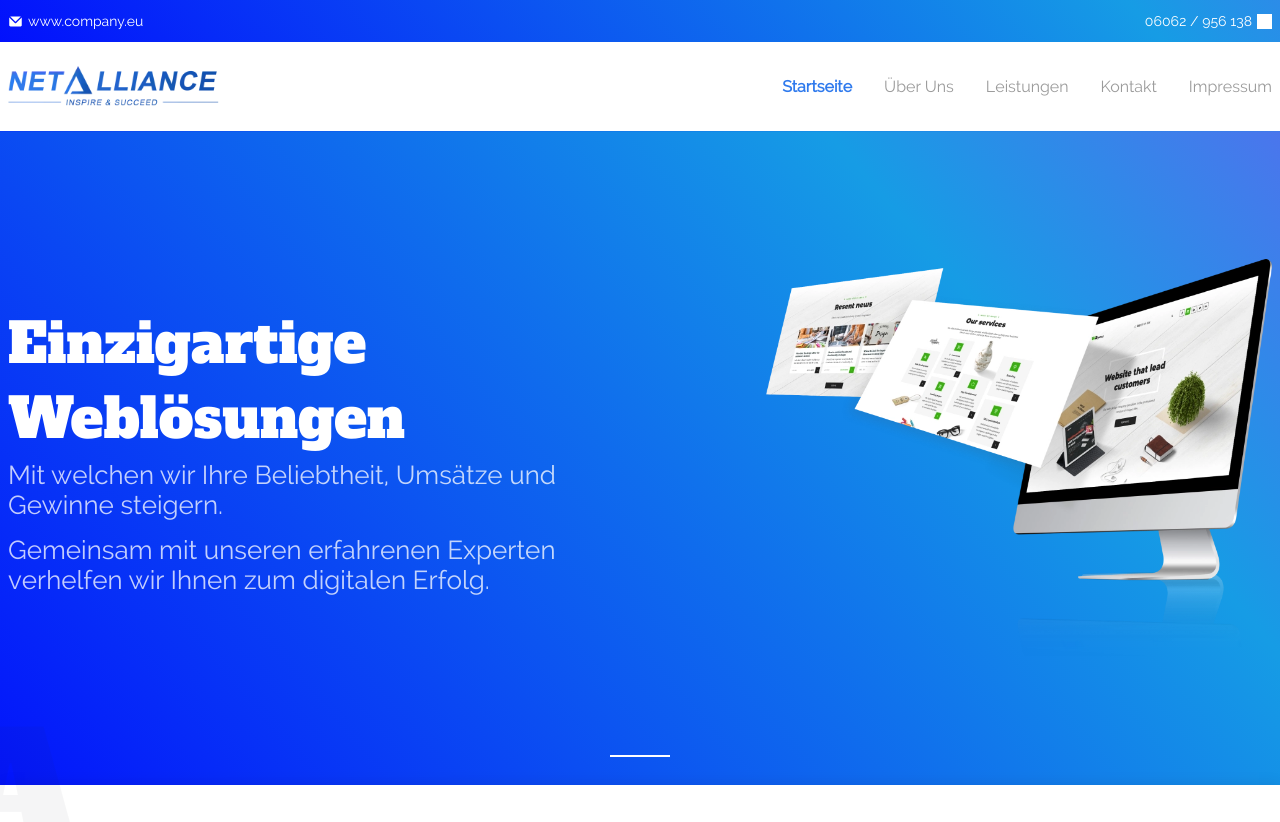
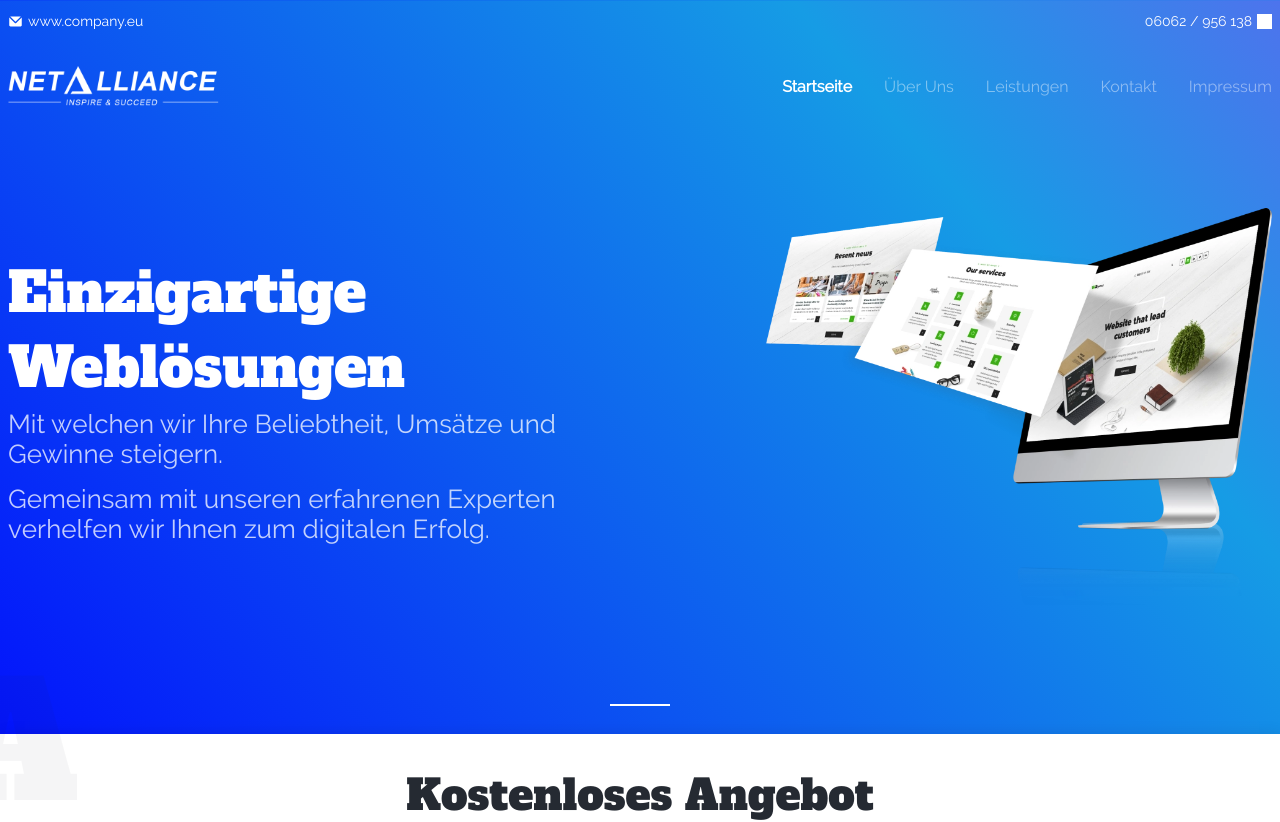
Before and after one commit to julianchahine/nextjs, a Next.js app: page / in a window 1280 px wide. Shown: the top 822 px of the page. Built offline with nearby package versions, Linux system fonts and the light colour scheme; grey boxes are pictures that could not be loaded.

Commit message:
newest test

```diff
--- a/app/_parts/header/header.js
+++ b/app/_parts/header/header.js
@@ -10,16 +10,59 @@ import waterMarkImage from '../../_images/netalliance-watermark.png'
 
 
 import { usePathname } from 'next/navigation'
-import { useState } from 'react';
+import { useState, useEffect } from 'react';
 import Link from 'next/link'
 
-export default function Header() {
+import classNames from 'classnames';
+
+
+export function useScrollToActive() {
+    const [isActive, setIsActive] = useState(false);
+
+    useEffect(() => {
+        const handleScroll = () => {
+            const scrollY = window.scrollY;
+            const sectionOffset = 50; // Change this value to adjust the scroll distance
+
+            setIsActive(scrollY >= sectionOffset);
+        };
+
+        window.addEventListener('scroll', handleScroll);
+
+        return () => {
+            window.removeEventListener('scroll', handleScroll);
+        };
+    }, []);
+
+    return isActive;
+};
+
+
+export default function Header({condition1, condition2}) {
     const [menu, showMenu] = useState(false);
     const currentRoute = usePathname();
+    const isActive = useScrollToActive();
+
+    const combinedClasses = classNames(
+        styles.headerx, // Always applied
+        {
+            [styles.headerNoScroll]: currentRoute == "/",
+            [styles.header]: currentRoute != "/",
+        }
+    );
+
+    const test = classNames(
+        styles.headerx, // Always applied
+        {
+            [styles.logoInvert]: currentRoute == "/",
+            [styles.noInvert]: currentRoute == "/" && isActive,
+        }
+    );
+
     return (
         <>
-            <header className={styles.header}>
-                <section className={styles.topbar}>
+            <header className={combinedClasses}>
+                <section className={isActive ? styles.topbarScroll : styles.topbar}>
                     <div className={styles.container}>
                         <div className={styles.topbarMail}>
                             <Link href="/" className={styles.topbarLink}><Image src={mailImage} className="invertWh" width="15" height="15" />www.company.eu</Link>
@@ -29,16 +72,16 @@ export default function Header() {
                         </div>
                     </div>
                 </section>
-                <section className={styles.navigation}>
+                <section className={isActive ? styles.navigation + ' ' + styles.navigationScroll : styles.navigation}>
                     <div className={styles.container}>
                         <nav className={styles.navbar}>
-                            <Link className={styles.brand} href="/"><Image src={logoImage} className={styles.logo} width="211" height="40" alt="NETALLIANCE Logo" title="NETALLIANCE Logo" /></Link>
+                            <Link className={styles.brand} href="/"><Image src={logoImage} className={test + ' ' + styles.logo} width="211" height="40" alt="NETALLIANCE Logo" title="NETALLIANCE Logo" /></Link>
                             <label onClick={() => showMenu((prevMenu) => !prevMenu)} className={styles.navToggle}>
-                                <span className={ menu ? styles.burgerClose : ''}></span>
-                                <span className={ menu ? styles.burgerClose : ''}></span>
-                                <span className={ menu ? styles.burgerClose : ''}></span>
+                                <span className={menu ? styles.burgerClose : ''}></span>
+                                <span className={menu ? styles.burgerClose : ''}></span>
+                                <span className={menu ? styles.burgerClose : ''}></span>
                             </label>
-                            <div className={ menu ? styles.wrapper + ' ' + styles.menuActive : styles.wrapper}>
+                            <div className={menu ? styles.wrapper + ' ' + styles.menuActive : styles.wrapper}>
                                 <ul className={styles.menu}>
                                     <li className={styles.menuItem}><Link href="/" onClick={() => showMenu((prevMenu) => !prevMenu)} className={currentRoute === "/" ? styles.active : styles.menuLink}>Startseite</Link>
                                     </li>
--- a/app/_parts/header/header.module.css
+++ b/app/_parts/header/header.module.css
@@ -7,7 +7,7 @@
     transition: 0.5s;
 }
 
-.topbar {
+.header .topbar {
     width: 100%;
     height: auto;
     padding: 0px;
@@ -18,12 +18,34 @@
     transition: 0.5s;
 }
 
-.topbar .topbarLink {
+.headerNoScroll .topbarScroll {
+    width: 100%;
+    height: auto;
+    padding: 0px;
+    margin: 0;
+    background: var(--primary);
+    transition: 0.5s;
+}
+
+.header .topbar, .header .topbarScroll {
+    background: var(--primary);
+}
+
+.topbarLink {
     color: #fff;
+    max-width: max-content;
 }
 
 .topbar .topbarLink .topbarLink:hover {
     color: black;
+}
+
+.logoInvert {
+    filter: brightness(0) invert(1);
+}
+
+.noInvert {
+    filter: unset !important;
 }
 
 @keyframes gradient-animation {
@@ -54,7 +76,39 @@
     }
 }
 
+.headerNoScroll {
+    position: fixed;
+    top: 0;
+    left: 0;
+    width: 100%;
+    z-index: 9999;
+    transition: 0.5s;
+    background: transparent;
+}
+
+.headerNoScroll .topbar {
+    width: 100%;
+    height: auto;
+    padding: 0px;
+    margin: 0;
+    background: transparent;
+    transition: 0.5s;
+}
+
 .topbar .container {
+    max-width: 1300px;
+    height: auto;
+    padding: 8px;
+    margin: 0 auto;
+    display: flex;
+    align-items: center;
+    justify-content: center;
+    flex-direction: row;
+    flex-wrap: wrap;
+    gap: unset;
+}
+
+.topbarScroll .container {
     max-width: 1300px;
     height: auto;
     padding: 8px;
@@ -97,10 +151,37 @@
     flex-direction: row-reverse;
 }
 
+.topbarScroll a {
+    display: flex;
+    align-items: center;
+    justify-content: unset;
+    flex-direction: row;
+    flex-wrap: wrap;
+    gap: 5px;
+    font-size: 14px;
+    color: #fff;
+}
+
+.topbarScroll a:hover {
+    color: #083970;
+}
+
+.topbarPhone a {
+    flex-direction: row-reverse;
+}
+
 /******** NAVIGATION **********/
 .navigation {
+    padding: 1.5em 0;
+    transition: 1s;
+}
+
+.header .navigation {
     background: #fff;
-    padding: 1.5em 0;
+}
+
+.navigationScroll {
+    background: #fff;
 }
 
 .navigation .container {
@@ -124,7 +205,7 @@
     color: var(--primary) !important;
 }
 
-.header .navbar {
+.navbar {
     display: flex;
     flex-direction: row;
     flex: 1;
@@ -136,7 +217,7 @@
     transition: 0.6s;
 }
 
-.header .navbar .brand {
+.navbar .brand {
     font-family: inherit;
     font-size: 1.75rem;
     font-weight: 700;
@@ -147,10 +228,10 @@
 }
 
 .logo {
-    transition: 0.6s;
+    transition: 1s;
 }
 
-.header .navbar .menu {
+.navbar .menu {
     display: flex;
     flex-direction: row;
     flex: 1;
@@ -159,17 +240,17 @@
     align-items: center;
 }
 
-.header .navbar .menuItem:not(:first-child) {
+.navbar .menuItem:not(:first-child) {
     margin-left: 2rem;
 }
 
-.header .navbar .wrapper {
+.navbar .wrapper {
     transition: all 0.3s ease;
 }
 
 /**** MENU ****/
 @media only screen and (max-width: 1000px) {
-    .header .navbar .wrapper {
+    .navbar .wrapper {
         position: fixed;
         top: 0;
         left: 0;
@@ -184,7 +265,7 @@
         animation: gradient-animation 4s ease infinite;
     }
 
-    .header .navbar .wrapper .menu {
+    .navbar .wrapper .menu {
         display: flex;
         flex-direction: column;
         position: absolute;
@@ -198,18 +279,18 @@
         opacity: 1 !important;
     }
 
-    .header .navbar .wrapper .menuItem {
+    .navbar .wrapper .menuItem {
         width: 100%;
         display: flex;
         justify-content: center;
         margin: 1.5em 0 0 0;
     }
 
-    .header .navbar .wrapper .menuItem:not(:first-child) {
+    .navbar .wrapper .menuItem:not(:first-child) {
         margin-left: 0;
     }
 
-    .header .navbar .wrapper .menuItem a {
+    .navbar .wrapper .menuItem a {
         opacity: 1;
         color: #fff;
         font-size: 1rem;
@@ -217,7 +298,7 @@
         transition: 0.5s;
     }
 
-    .header .navbar .navToggle {
+    .navbar .navToggle {
         display: block;
         position: relative;
         right: -12px;
@@ -228,7 +309,7 @@
         z-index: 999;
     }
 
-    .header .navbar .navToggle span {
+    .navbar .navToggle span {
         display: block;
         width: 20px;
         height: 2px;
@@ -265,3 +346,19 @@
         margin: 4px;
     }
 }
+
+.headerNoScroll .navigation .container a {
+    color: #ffffff70;
+}
+
+.headerNoScroll .navigationScroll .container a {
+    color: #9b9b9b;
+}
+
+.headerNoScroll .active {
+    color: #fff !important;
+}
+
+.headerNoScroll .navigationScroll .active {
+    color: var(--primary) !important;
+}
--- a/app/_parts/main/main.js
+++ b/app/_parts/main/main.js
@@ -1,9 +1,15 @@
+"use client";
 import styles from './main.module.css'
 
+import { usePathname } from 'next/navigation'
+
 export default function Main({content}) {
+
+    const currentRoute = usePathname();
+
     return (
         <>
-            <main className={styles.main}>
+            <main className={currentRoute === "/" ? styles.mainStart : styles.main}>
 
                     {content}
 
--- a/app/_parts/main/main.module.css
+++ b/app/_parts/main/main.module.css
@@ -1,3 +1,9 @@
+.mainStart {
+    position: relative;
+    top: 0;
+    z-index: 999 !important;
+  }
+
 .main {
     position: relative;
     top: 131px;
--- a/app/globals.css
+++ b/app/globals.css
@@ -79,7 +79,7 @@ body {
 
 
 a {
-  transition: 5.5s;
+  transition: .5s;
   color: black;
 }
 
--- a/app/page.module.css
+++ b/app/page.module.css
@@ -7,6 +7,7 @@
   background-size: 200% 100%;
   animation: gradient-animation 6s ease infinite;
   min-width: 100%;
+  padding-top: 5em;
 }
 
 .container {
--- a/package.json
+++ b/package.json
@@ -9,6 +9,7 @@
     "lint": "next lint"
   },
   "dependencies": {
+    "classnames": "^2.3.2",
     "eslint": "8.45.0",
     "eslint-config-next": "13.4.12",
     "framer-motion": "^10.15.0",
```
Also changed, not shown: 1 other file (tests, documents, lock files or other folders).
